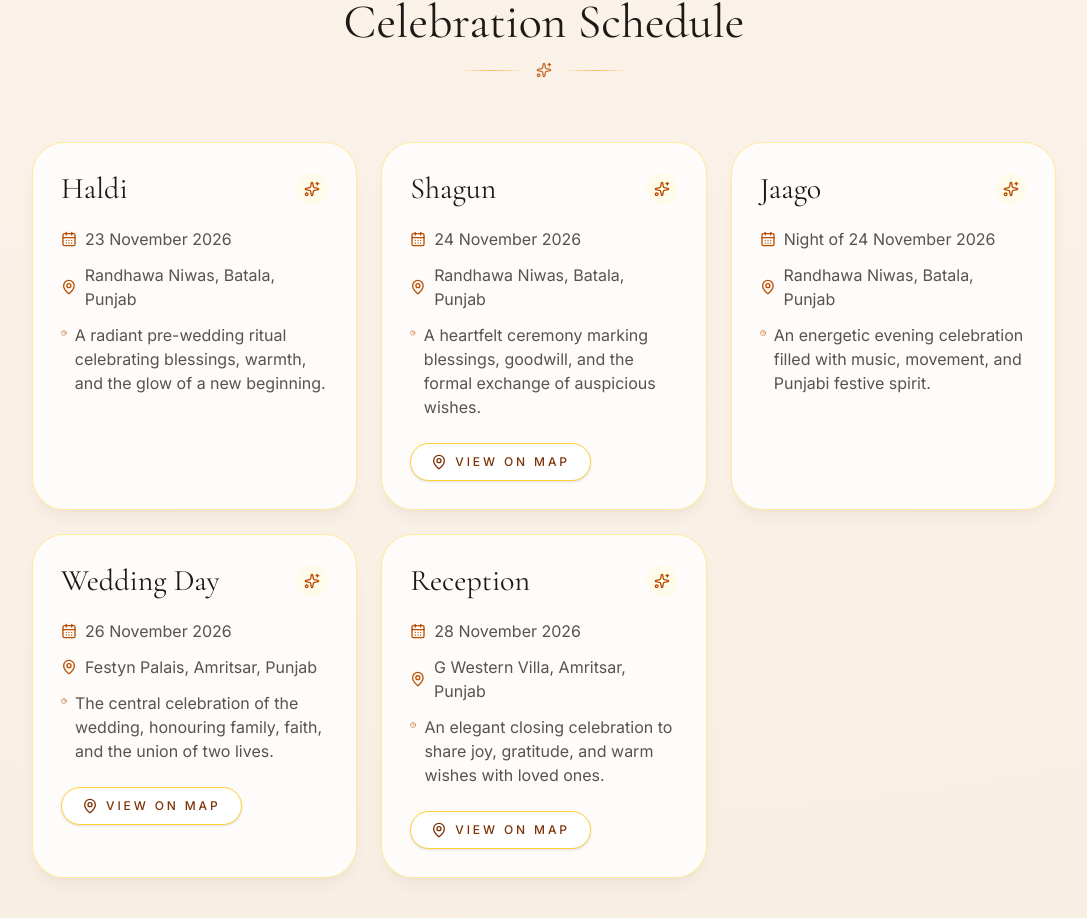
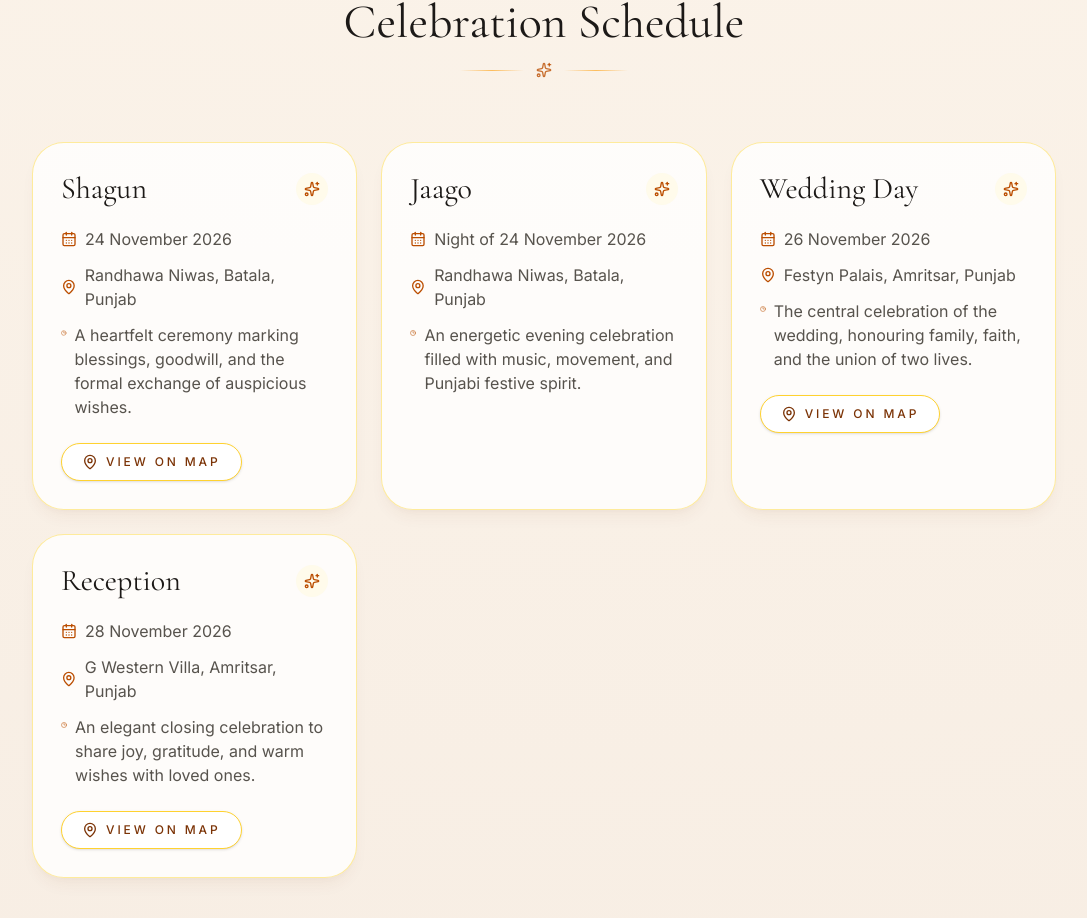
Before and after one commit to harkaran21-lab/Wedding-Invite, a React (Vite) app: page / in a window 1280 px wide. Shown: the part 1914-2832 px from the top of the page, without its empty margins (96-1183 px from the left). Built offline with nearby package versions, Linux system fonts and the light colour scheme.

Commit message:
Remove Haldi event from schedule and traditions
Removed Haldi event details from the wedding schedule and traditions.

```diff
--- a/src/App.jsx
+++ b/src/App.jsx
@@ -14,14 +14,6 @@ import {
 const weddingDate = new Date('2026-11-26T10:00:00+05:30')
 
 const schedule = [
-  {
-    title: 'Haldi',
-    dateLabel: '23 November 2026',
-    venue: 'Randhawa Niwas',
-    location: 'Batala, Punjab',
-    details:
-      'A radiant pre-wedding ritual celebrating blessings, warmth, and the glow of a new beginning.',
-  },
   {
     title: 'Shagun',
     dateLabel: '24 November 2026',
@@ -60,19 +52,6 @@ const schedule = [
 ]
 
 const traditions = [
-  {
-    title: 'Haldi',
-    summary:
-      'A blessing ritual in which turmeric paste is lovingly applied to the bride and groom before the wedding.',
-    body:
-      'The Haldi ceremony is associated with blessing, cleansing, protection, and auspicious beginnings. Family members apply haldi paste to the bride or groom as part of a warm and intimate gathering. It is one of the most visually radiant events of the wedding celebrations and reflects affection, laughter, and the blessings of loved ones before marriage.',
-    expect:
-      'A cheerful and intimate gathering with a warm family atmosphere, playful moments, bright colours, and meaningful ritual participation.',
-    attire:
-      'Yellow, pastel, or light-coloured outfits are especially popular. Since turmeric can stain, guests may prefer clothing suited to a playful setting.',
-    etiquette:
-      '',
-  },
   {
     title: 'Shagun',
     summary:
```
